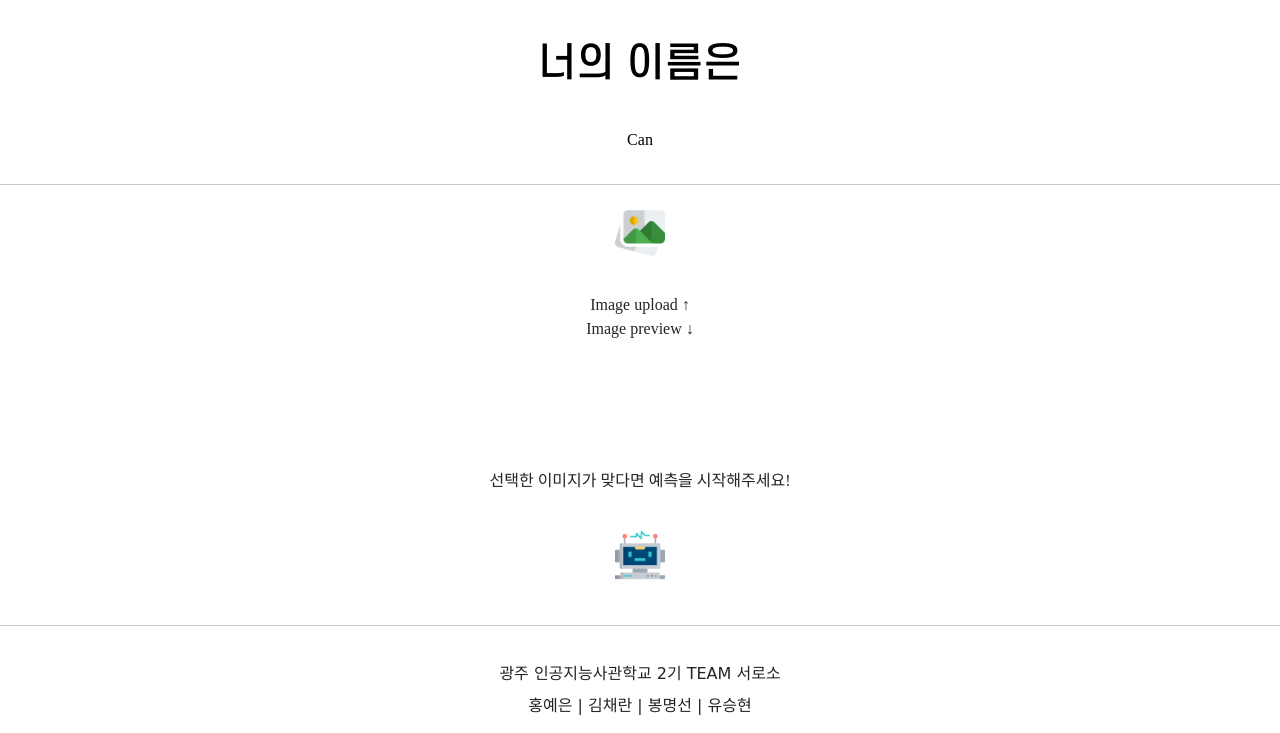
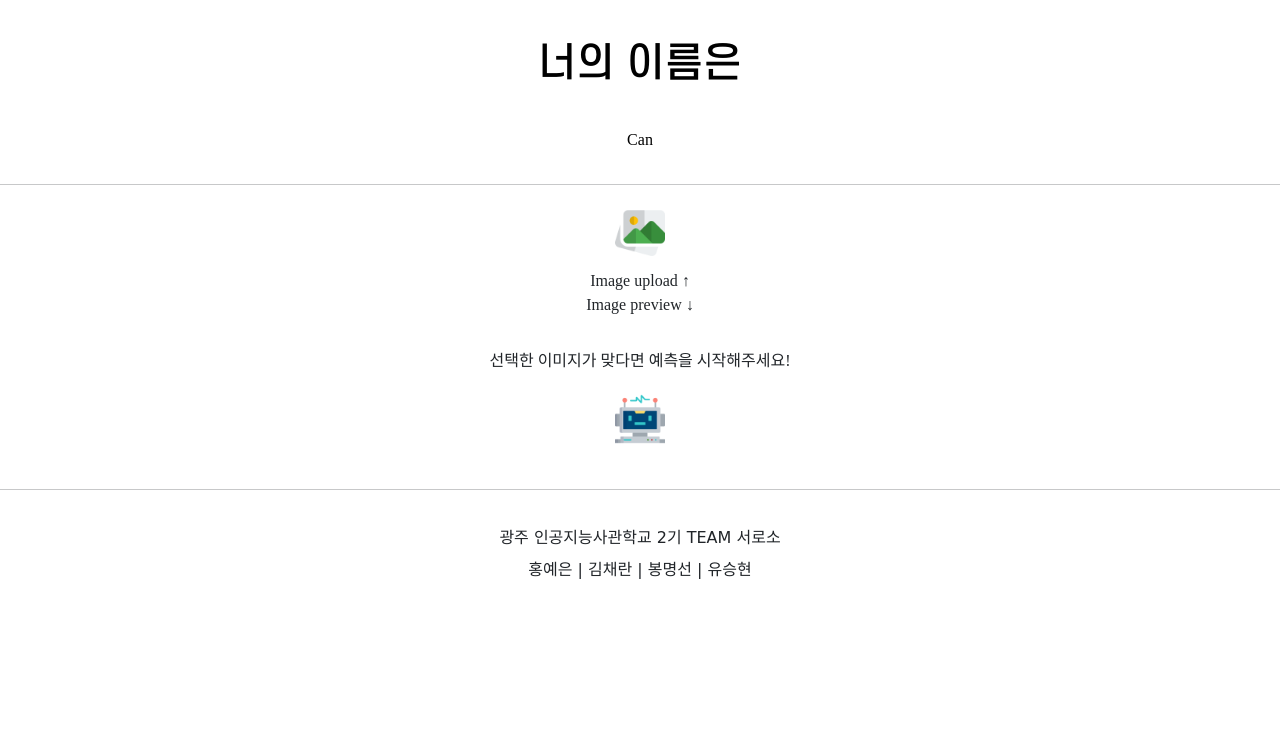
Before and after one commit to RYU339/what_is_your_name, a Django app: page /can/img_upload/ in a window 1280 px wide. Shown: the top 733 px of the page. Run offline with Django 3.2, Linux system fonts and the light colour scheme; parts of the project's set-up code (start-up, migrations or seed data) failed here and were passed over; some web fonts are replaced.

Commit message:
TEAM Coprime #5

```diff
--- a/can/templates/can/img_upload.html
+++ b/can/templates/can/img_upload.html
@@ -12,10 +12,10 @@
     </label>
     <input type="file" id="input_img" name="img_uploaded" accept="image/*" onchange="setThumbnail(event);">
     <!-- image preview -->
-    <div class="image_container" style="margin: 2rem;">
+    <div class="image_container" style="margin: .5rem;">
       Image upload ↑<br>
       Image preview ↓<br>
-      <img id="img_preview" style="margin: 2rem;">
+      <img id="img_preview" style="margin: .5rem;">
     </div>
 
     <script>
@@ -43,7 +43,7 @@
     </script>
 
     <!-- Predict -->
-    <p style="margin: 2rem;">선택한 이미지가 맞다면 예측을 시작해주세요!</p>
+    <p>선택한 이미지가 맞다면 예측을 시작해주세요!</p>
     <button class="submit_btn" type="submit"><img class="img_btn" src="{% static 'assets/images/robot.png' %}"></button>
   </div>
 </form>
--- a/can/templates/can/result.html
+++ b/can/templates/can/result.html
@@ -11,7 +11,7 @@
   </div>
   <!-- 이미지 이름, 확률값 출력 -->
   <div class="result_value">
-    <p><h1>{{ result_name }}</h1></t><img id="img" src="{% static 'assets/images/loud-speaker.png' %}">
+    <p><h3>{{ result_name }}</h3></t><img id="img" src="{% static 'assets/images/loud-speaker.png' %}"></p>
     <p><a class="detect_link" href="{% url 'can:detect_img_text' file_name=uploaded_file_name %}">💚 원하시는 결과가 없다면 눌러주세요!</a></p>
   </div>
 </div>
--- a/can/urls.py
+++ b/can/urls.py
@@ -1,3 +1,5 @@
+from django.conf import settings
+from django.conf.urls.static import static
 from django.urls import path
 
 from can import views
@@ -9,4 +11,4 @@ urlpatterns = [
     path('predict/', views.pred_img, name='pred_img'),
     path('detect_text/<str:file_name>/', views.detect_text, name='detect_text'),
     path('delete/<str:file_name>', views.delete, name='delete')
-]
+] + static(settings.MEDIA_URL, document_root=settings.MEDIA_ROOT)
--- a/pack/templates/pack/img_upload.html
+++ b/pack/templates/pack/img_upload.html
@@ -12,10 +12,10 @@
     </label>
     <input type="file" id="input_img" name="img_uploaded" accept="image/*" onchange="setThumbnail(event);">
     <!-- image preview -->
-    <div class="image_container" style="margin: 2rem;">
+    <div class="image_container" style="margin: .5rem;">
       Image upload ↑<br>
       Image preview ↓<br>
-      <img id="img_preview" style="margin: 2rem;">
+      <img id="img_preview" style="margin: .5rem;">
     </div>
 
     <script>
@@ -43,7 +43,7 @@
     </script>
 
     <!-- Predict -->
-    <p style="margin: 2rem;">선택한 이미지가 맞다면 예측을 시작해주세요!</p>
+    <p>선택한 이미지가 맞다면 예측을 시작해주세요!</p>
     <button class="submit_btn" type="submit"><img class="img_btn" src="{% static 'assets/images/robot.png' %}"></button>
   </div>
 </form>
--- a/what_is_your_name/urls.py
+++ b/what_is_your_name/urls.py
@@ -13,6 +13,8 @@ Including another URLconf
     1. Import the include() function: from django.urls import include, path
     2. Add a URL to urlpatterns:  path('blog/', include('blog.urls'))
 """
+from django.conf import settings
+from django.conf.urls.static import static
 from django.contrib import admin
 from django.urls import path, include
 
```
Also changed, not shown: pack/visionAPI.py (+19 -1 lines).
